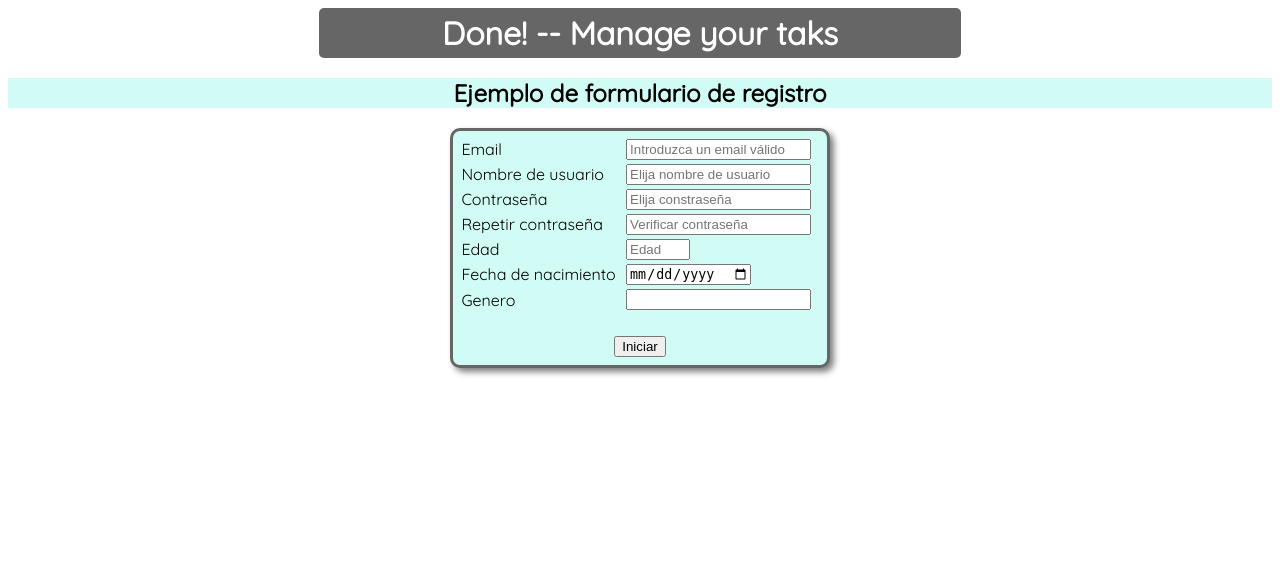
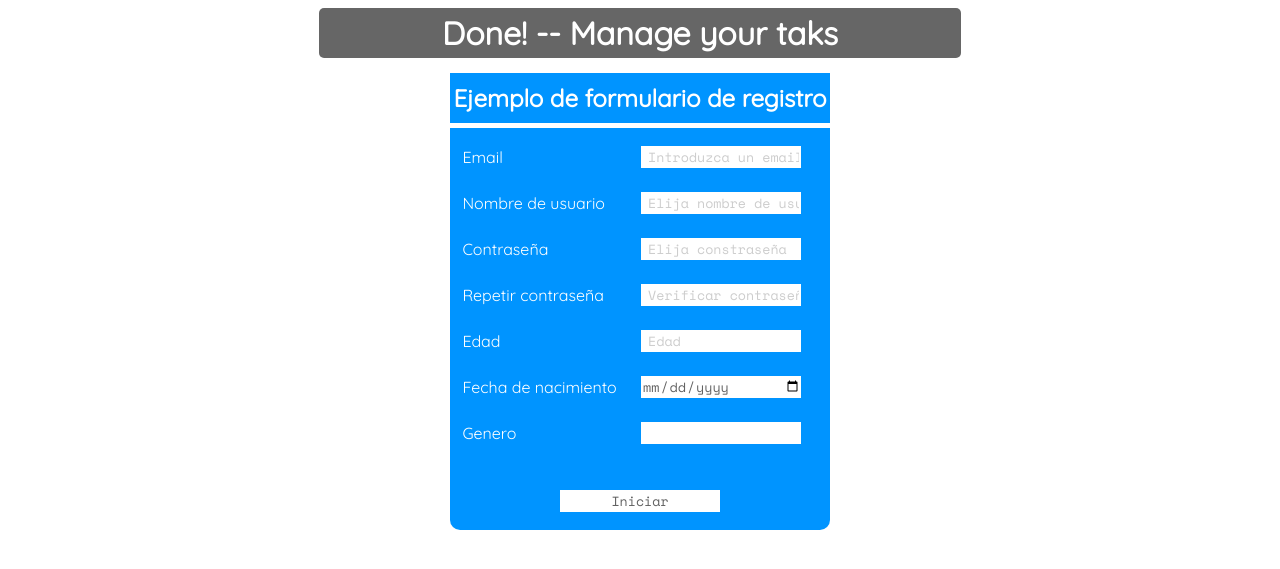
Before and after one commit to madapitz/Proyecto-ing, a PHP site: page /registro.php in a window 1280 px wide. Shown: the top 569 px of the page. Run offline with PHP 8.4, Linux system fonts and the light colour scheme.

Commit message:
Estilos extras

```diff
--- a/registro.php
+++ b/registro.php
@@ -5,7 +5,12 @@
 <meta charset="utf-8">
 <title>Done!</title>
 
+<!--fuentes de google-->
+<link href="https://fonts.googleapis.com/css?family=Quicksand" rel="stylesheet">
+<link href="https://fonts.googleapis.com/css?family=Space+Mono" rel="stylesheet">
+
 <style>
+
 
 	 h1{
 		 text-align:center;
@@ -16,20 +21,18 @@
 		 text-align: center;
 		 margin: auto;
 		 margin-bottom: 15px;
+		 margin-top: 0;
 		 border-radius: 5px;
 		 padding: 5px;
 	}
 
 	table{
-		background-color:#D1FCF5;
+		background-color:#0094FF;
 		padding:5px;
-		border:#666 3px solid;
+		/*border:#666 3px solid;*/
 		width: 30%;
-    border-radius: 10px;
-    box-shadow: gray 4px 4px 6px;
-		/*float:right;
-		margin: 20px auto;
-		text-align: left;*/
+                border-radius: 0px 0px 10px 10px;
+                /*margin: 20px auto;*/
 	}
 
 	.no_validado{
@@ -46,18 +49,65 @@
 
 	#identificadorentrada,h2{
 		font-family: 'Quicksand', sans-serif;
-    background-color: #D1FCF5;
-    font-style:normal;
+                background-color: #0094FF;
 	}
 
   h2{
-    text-align: center;
+               text-align: center;
+		color: white;
+		width: 30%;
+		margin : auto;
+		padding-bottom: 10px;
+		padding-top: 10px;
+		border-bottom: white 5px solid;
   }
 
+	#identificadorentrada {
+		 /*font-weight: bold;*/
+		 text-align:left;
+		 padding-left: 5px;
+		 margin-bottom: 20px;
+		 color:white;
+	}
+
+
+	input, textarea, select, button {
+	  width : 160px;
+		color: #626262;
+		background-color: #FFF;
+	  margin: 0;
+    font-family: 'Space Mono', monospace;
+		border: none;
+		margin-bottom: 10px;
+		margin-top: 10px;
+
+		-webkit-box-sizing: border-box; /* Para google chrome */
+			 -moz-box-sizing: border-box; /* para mozilla firefox */
+				-ms-box-sizing: border-box; /* internet explorer, edge */
+				-o-box-sizing: border-box; /* opera */
+						box-sizing: border-box; /* otros */
+	}
+
+
+
+	input[type=submit]:hover{
+	background-color: #D2F9FF;
+	}
+
+	input[type=submit]:focus{
+	background-color: #9FF1FE;
+  color: black;
+  }
+
+
+
+::-webkit-input-placeholder { /* google chrome y edge */
+    color:    #CDCDCD;
+		padding-left: 5px;
+}
+
+
 </style>
-
-<!--fuentes de google-->
-<link href="https://fonts.googleapis.com/css?family=Quicksand" rel="stylesheet">
 
 </head>
 
@@ -68,13 +118,6 @@
 
 <!---inicia el formulario-->
 <form method="post" name="datos_usuario" id="datos_usuario" autocomplete="off">
-
-
- <datalist id ="generos">
- <option value="Mujer">
- <option value="Hombre">
- </datalist>
-
 
 
   <table align="center">
@@ -116,6 +159,10 @@
     </tr>
 
     <tr>
+      <datalist id ="generos">
+      <option value="Mujer">
+      <option value="Hombre">
+      </datalist>
       <td id ="identificadorentrada">Genero</td>
       <td><label for="genero_usuario"></label>
       <input type="text" name="genero_usuario" id="genero_usuario" list="generos"></td>
```
